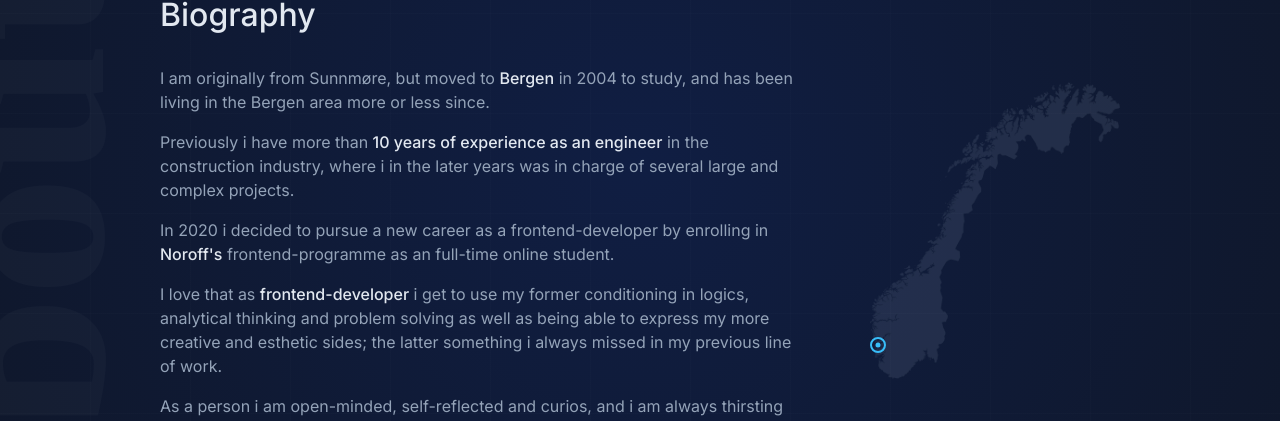
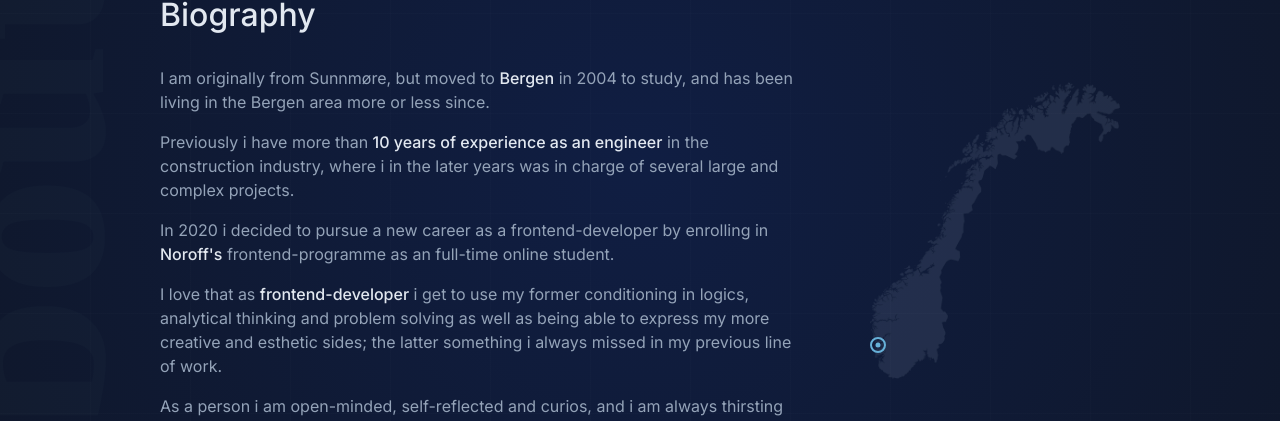
Before and after one commit to 7oiden/portfolio-v3, a React (Vite) app: page /about in a window 1280 px wide. Shown: the part 237-658 px from the top of the page. Built offline with nearby package versions, Linux system fonts and the light colour scheme.

Commit message:
bg tweaked

```diff
--- a/css/styles.css
+++ b/css/styles.css
@@ -321,7 +321,7 @@ svg {
   height: 16px;
   background-color: transparent;
   border-radius: 50%;
-  border: 2px solid #38bdf8;
+  border: 2px solid #66b0d8;
   opacity: 1;
   display: flex;
   opacity: 1;
@@ -337,7 +337,7 @@ svg {
   width: 5px;
   height: 5px;
   border-radius: 50%;
-  background-color: #38bdf8;
+  background-color: #66b0d8;
   opacity: 1;
   transform: translate(-50%, -50%);
   opacity: 1;
@@ -393,7 +393,7 @@ svg {
   z-index: -100;
   font-family: playfair-display, serif;
   font-weight: 600;
-  color: rgba(255, 255, 255, 0.025);
+  color: rgba(148, 163, 184, 0.025);
   font-size: 10rem;
   width: 105%;
   overflow: hidden;
--- a/src/sass/partials/_backgrounds.scss
+++ b/src/sass/partials/_backgrounds.scss
@@ -55,7 +55,8 @@
   z-index: -100;
   font-family: playfair-display, serif;
   font-weight: 600;
-  color: rgba(255, 255, 255, 0.025);
+  // color: rgba(255, 255, 255, 0.025);
+  color: rgba(148, 163, 184, 0.025);
   font-size: 10rem;
   width: 105%;
   overflow: hidden;
--- a/src/sass/partials/_layout.scss
+++ b/src/sass/partials/_layout.scss
@@ -261,7 +261,7 @@
   height: 16px;
   background-color: transparent;
   border-radius: 50%;
-  border: 2px solid getColor(accentCol1);
+  border: 2px solid getColor(headingAccent);
   opacity: 1;
   display: flex;
   opacity: 1;
@@ -277,7 +277,7 @@
   width: 5px;
   height: 5px;
   border-radius: 50%;
-  background-color: getColor(accentCol1);
+  background-color: getColor(headingAccent);
   opacity: 1;
   transform: translate(-50%, -50%);
   opacity: 1;
```
Also changed, not shown: 1 other file (tests, documents, lock files or other folders).
